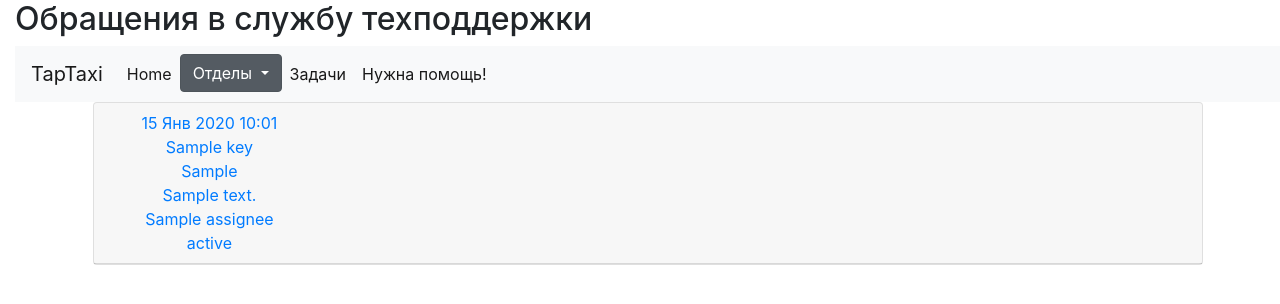
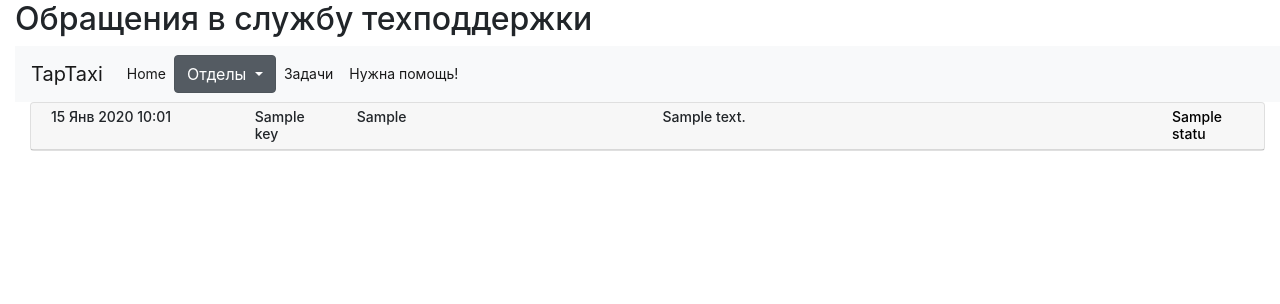
Before and after one commit to patriotina/p373, a Django app: template contacts/templates/contacts/issues.html in a window 1280 px wide. Shown: the top 304 px of the page. Run offline with Django 3.2, Linux system fonts and the light colour scheme; tables that the repository leaves empty hold one stand-in row (values such as "Sample post"); the template is opened without the code that fills it: values that come from a table or form of the project are taken from there, most other values are stand-ins (such as "Sample title", 1, 10 or a date in 2020); some libraries are stand-ins or nearby versions.

Commit message:
Made a issues list more comfortable and usefull to see.

```diff
--- a/contacts/static/css/contactlist.css
+++ b/contacts/static/css/contactlist.css
@@ -18,3 +18,35 @@
     padding-top: 1px;
     padding-bottom: 1px;
 }
+
+.acc-header {
+    padding: 5px 0;
+    font-size: 14px;
+}
+
+.collapse {
+    font-size: 14px;
+}
+
+.status {
+    margin-bottom: 20px;
+    font-size: 16px;
+}
+
+.descr {
+    margin-bottom: 20px;
+}
+
+.descr__title, .comments__title {
+    font-size: 18px;
+    font-weight: bold;
+    margin-bottom: 10px;
+}
+
+.comment:nth-child(odd) {
+    background-color: #f5f5f5;
+}
+
+.comment + .comment {
+    margin-top: 10px;
+}
--- a/contacts/templates/contacts/issues.html
+++ b/contacts/templates/contacts/issues.html
@@ -50,7 +50,7 @@
   </div>
 </nav>
 
-    <div class="content container">
+    <div class="content container-fluid">
     <div class="row">
         <div class="col">
            <div id="accordion">
@@ -59,24 +59,56 @@
                    <div class="persona">
                     <div class="card-header" id="headingOne">
                       <h5 class="mb-0">
-                        <button class="btn btn-link" data-toggle="collapse" data-target="#collapse{{ issue.key }}" aria-expanded="false" aria-controls="collapse{{ issue.key }}">
-                            <div class="col">{{ issue.fields.created|date:"d M Y H:m" }}</div>
-                            <div class="col">{{ issue.key }}</div>
-                            <div class="col">{{ issue.fields.customfield_10517 }}</div>
-                            <div class="col">{{ issue.fields.summary }}</div>
-                            <div class="col">{{ issue.fields.assignee }}</div>
-                            <div class="col">{{ issue.fields.status }}</div>
-                        </button>
+                        <div class="acc-header" data-toggle="collapse" data-target="#collapse{{ issue.key }}" aria-expanded="false" aria-controls="collapse{{ issue.key }}">
+                            <div class="row"><div class="col-lg-2">{{ issue.fields.created|date:"d M Y H:m" }}</div>
+                            <div class="col-lg-1">{{ issue.key }}</div>
+                            <div class="col-lg-3">{{ issue.fields.customfield_10517 }}</div>
+                            <div class="col-lg-5">{{ issue.fields.summary }}</div>
+                                {% if issue.fields.status.name == "Закрыто" %}
+                                    <div class="col-md-2 col-lg-1"><span class="badge badge-success">{{ issue.fields.status.name }}</span></div>
+                                {% elif issue.fields.status.name == 'в очереди'%}
+                                    <div class="col-md-2 col-lg-1"><span class="badge badge-warning">{{ issue.fields.status.name }}</span></div>
+                                {% elif issue.fields.status.name == 'Готово'%}
+                                    <div class="col-md-2 col-lg-1"><span class="badge badge-info">{{ issue.fields.status.name }}</span></div>
+                                {% else  %}
+                                    <div class="col-md-2 col-lg-1" style="color: Black">{{ issue.fields.status.name }}</div>
+                                {% endif %}
+
+                            </div>
+                        </div>
                       </h5>
                     </div>
                      <div id="collapse{{ issue.key }}" class="collapse" aria-labelledby="heading{{ issue.key }}" data-parent="#accordion">
                         <div class="card-body">
                             <div class="container">
-                                <div class="row">
-                                    <div class="col">{{ issue.fields.description }}</div>
-                                    <div class="col">{{ issue.fields.assignee }}</div>
-                                    <div class="col">{{ issue.fields.resolution }}</div>
+                                <div class="status">
+                                    <div class="row">
+                                        <div class="col-md-12">Исполнитель: {{ issue.fields.assignee }}</div>
+                                        <div class="col-md-12">Статус: {{ issue.fields.resolution }}</div>
+                                    </div>
                                 </div>
+
+                                <div class="descr">
+                                    <div class="descr__title">Описание</div>
+                                    <div class="row">
+                                        <div class="col-md-8">{{ issue.fields.description }}</div>
+                                    </div>
+                                </div>
+
+                                <div class="comments">
+                                    <div class="comments__title">Комментарии</div>
+                                    {% for comm in issue.fields.comment.comments %}
+                                        <div class="comment">
+                                            <div class="row">
+                                                <div class="col-md-12">{{ comm.author }}</div>
+                                            </div>
+                                            <div class="row">
+                                                <div class="col-md-12">{{ comm.body }}</div>
+                                            </div>
+                                        </div>
+                                    {% endfor %}
+                                </div>
+
                             </div>
                         </div>
                      </div>
--- a/contacts/templates/contacts/names_list.html
+++ b/contacts/templates/contacts/names_list.html
@@ -61,15 +61,15 @@
                   <div class="card">
                    <div class="persona">
                     <div class="card-header" id="headingOne">
-                      <h5 class="mb-0">
+                      <div class="mb-0">
                         <button class="btn btn-link" data-toggle="collapse" data-target="#collapse{{ name.pk }}" aria-expanded="false" aria-controls="collapse{{ name.pk }}">
 
 
-                     <h3>{{ name.second_name }} {{ name.first_name }} </h3>
+                     <h5>{{ name.second_name }} {{ name.first_name }} </h5>
 
                          </button>
                           (<i> {{ name.persona_dep }} - {{ name.persona_role }} </i> )
-                      </h5>
+                      </div>
 
                     </div>
                      <div id="collapse{{ name.pk }}" class="collapse" aria-labelledby="heading{{ name.pk }}" data-parent="#accordion">
--- a/contacts/views.py
+++ b/contacts/views.py
@@ -74,7 +74,9 @@
 #List of user's issues with statuses
 def issues_list(request):
     jira = JIRA(basic_auth=(jira_user, jira_token), options = {'server': jira_server})
-    issues = jira.search_issues('project = SUP AND issuetype=Обращение_клиента order by created desc')
+    issues = jira.search_issues('project = SUP AND issuetype=Обращение_клиента order by created desc',
+                                fields= 'created, comment, resolution, description, assignee, customfield_10517, summary, status',
+                                expand='changelog',)
     for issue in issues:
         issue.fields.created = datetime.strptime(issue.fields.created, '%Y-%m-%dT%H:%M:%S.%f%z')
 
```
